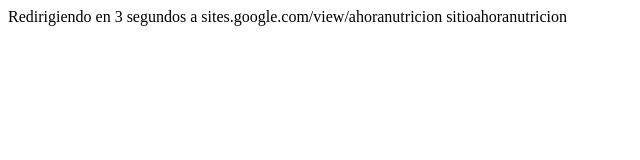
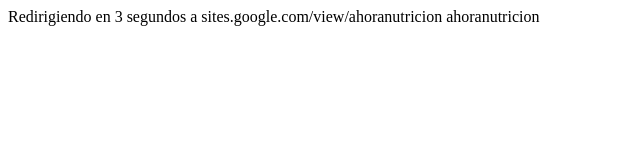
Before and after one commit to alexvalencia72/ahoranutricion, a plain HTML site: page index.html in a window 1280 px wide. Shown: the full height of the page, 0-640 px from the left. Drawn offline with Linux system fonts and the light colour scheme.

Commit message:
Update index.html

```diff
--- a/index.html
+++ b/index.html
@@ -4,6 +4,6 @@
 <META HTTP-EQUIV="REFRESH" CONTENT="3;URL=http://sites.google.com/view/ahoranutricion">
 </head>
 <body>
-Redirigiendo en 3 segundos a sites.google.com/view/ahoranutricion sitioahoranutricion
+Redirigiendo en 3 segundos a sites.google.com/view/ahoranutricion ahoranutricion
 </body>
 </html>
```
